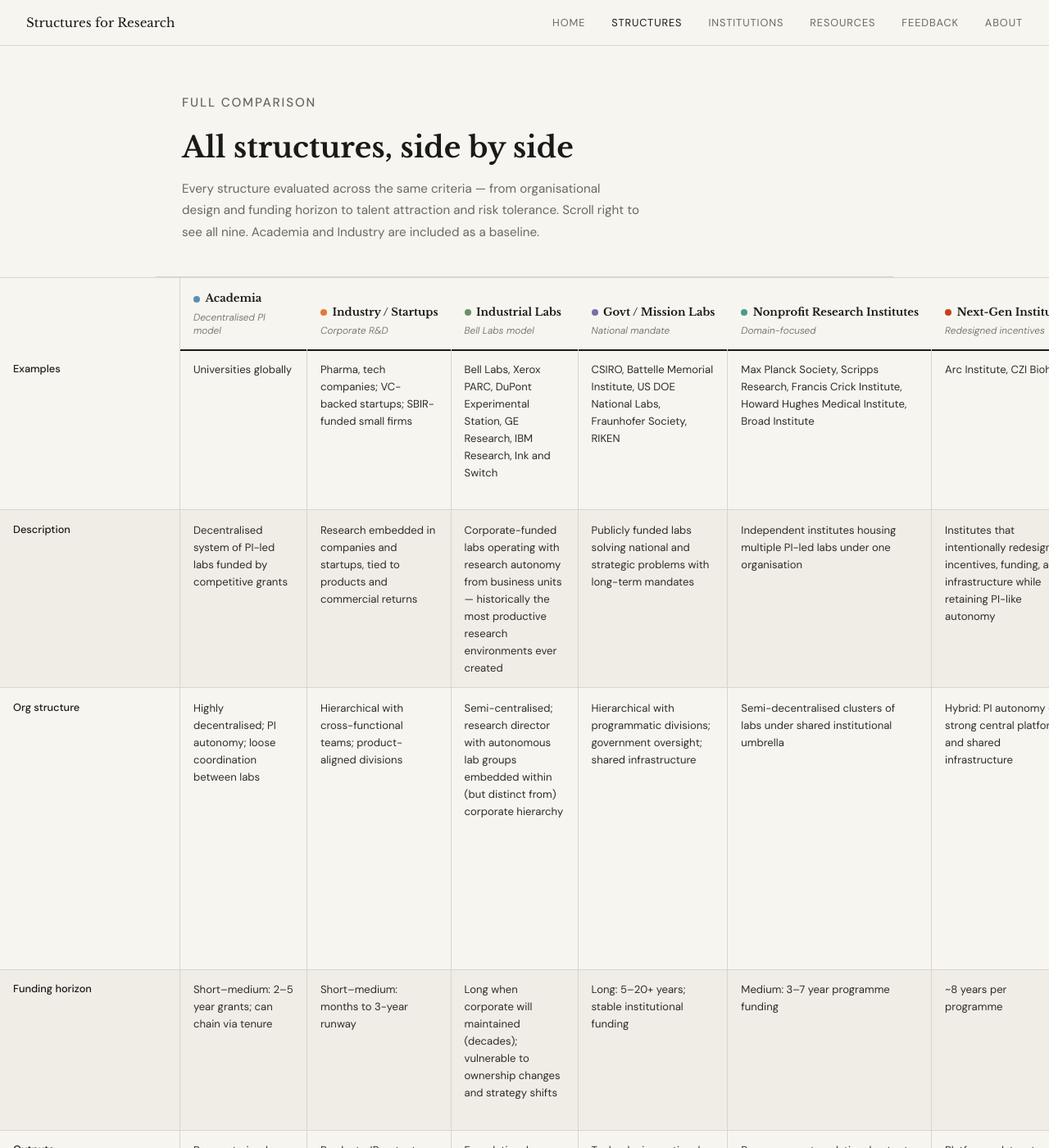
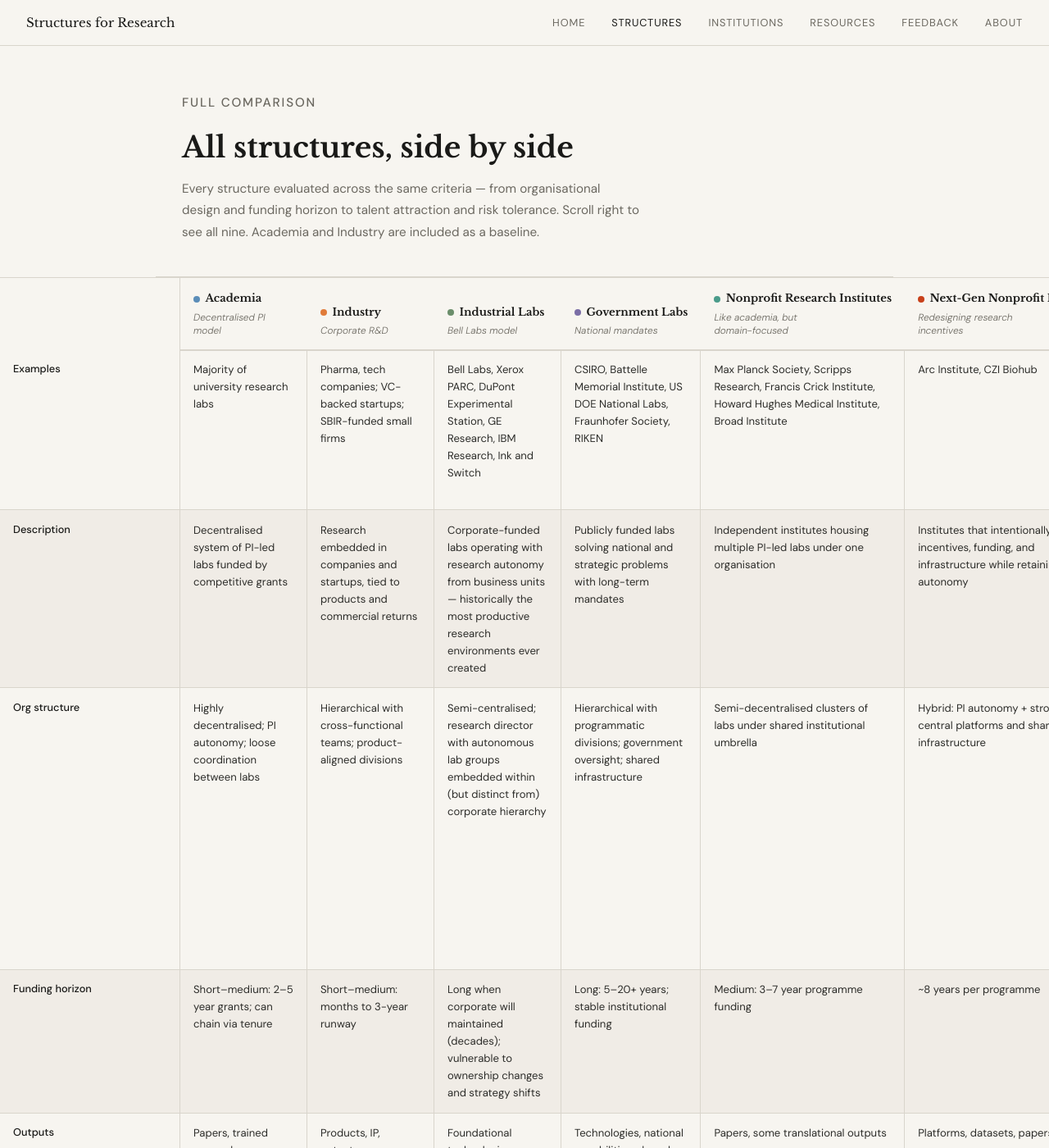
Before and after one commit to biancale4/structuresforresearch.com, a Jekyll site: the page built from structures.html, in a window 1280 px wide and 1400 px high. Shown: the whole window at 82% size. Built offline with Jekyll 4.4.1, drawn with Linux system fonts in a browser that asks for light colours.

Commit message:
Update structures.html

```diff
--- a/structures.html
+++ b/structures.html
@@ -10,7 +10,7 @@
   .page-header { max-width: 900px; }
   .table-outer { overflow-x: auto; border-top: 1px solid var(--rule); }
   table { border-collapse: separate; border-spacing: 0; min-width: 1400px; width: 100%; font-size: .82rem; }
-  thead th { background: var(--paper); box-shadow: 0 2px 0 var(--ink); padding: .9rem 1rem; text-align: left; font-family: var(--serif); font-size: .82rem; font-weight: 700; white-space: nowrap; vertical-align: bottom; }
+  thead th { background: var(--paper); box-shadow: 0 2px 0 var(--rule); padding: .9rem 1rem; text-align: left; font-family: var(--serif); font-size: .82rem; font-weight: 700; white-space: nowrap; vertical-align: bottom; }
   thead th:first-child { position: sticky; left: 0; z-index: 50; background: var(--paper); min-width: 170px; border-right: 1px solid var(--rule); }
   thead th .th-sub { display: block; font-family: var(--sans); font-weight: 300; font-style: italic; font-size: .74rem; color: var(--muted); margin-top: .2rem; white-space: normal; max-width: 140px; line-height: 1.4; }
   .dot { display: inline-block; width: 8px; height: 8px; border-radius: 50%; margin-right: .4rem; vertical-align: middle; }
@@ -37,20 +37,20 @@
       <tr>
         <th></th>
         <th><span class="dot" style="background:#5b8db8"></span>Academia<span class="th-sub">Decentralised PI model</span></th>
-        <th><span class="dot" style="background:#e07b39"></span>Industry / Startups<span class="th-sub">Corporate R&amp;D</span></th>
+        <th><span class="dot" style="background:#e07b39"></span>Industry<span class="th-sub">Corporate R&amp;D</span></th>
         <th><span class="dot" style="background:#6b8e6b"></span>Industrial Labs<span class="th-sub">Bell Labs model</span></th>
-        <th><span class="dot" style="background:#7b6ea6"></span>Govt / Mission Labs<span class="th-sub">National mandate</span></th>
-        <th><span class="dot" style="background:#4a9b8a"></span>Nonprofit Research Institutes<span class="th-sub">Domain-focused</span></th>
-        <th><span class="dot" style="background:#c8401a"></span>Next-Gen Institutes<span class="th-sub">Redesigned incentives</span></th>
-        <th><span class="dot" style="background:#2d7d9a"></span>FROs<span class="th-sub">Focused Research Orgs</span></th>
-        <th><span class="dot" style="background:#b5882d"></span>BBNs / FRCs<span class="th-sub">Frontier Research Contracts</span></th>
-        <th><span class="dot" style="background:#6b4e8a"></span>ARPA-style Orgs<span class="th-sub">Programme-managed</span></th>
+        <th><span class="dot" style="background:#7b6ea6"></span>Government Labs<span class="th-sub">National mandates</span></th>
+        <th><span class="dot" style="background:#4a9b8a"></span>Nonprofit Research Institutes<span class="th-sub">Like academia, but domain-focused</span></th>
+        <th><span class="dot" style="background:#c8401a"></span>Next-Gen Nonprofit Institutes<span class="th-sub">Redesigning research incentives</span></th>
+        <th><span class="dot" style="background:#2d7d9a"></span>Focused Research Organizations<span class="th-sub">Scientific infrastructure labs</span></th>
+        <th><span class="dot" style="background:#b5882d"></span>BBNs<span class="th-sub">Frontier Research Contracts</span></th>
+        <th><span class="dot" style="background:#6b4e8a"></span>ARPA-style Orgs<span class="th-sub">Program manager–led R&D</span></th>
       </tr>
     </thead>
     <tbody>
       <tr>
         <td>Examples</td>
-        <td>Universities globally</td>
+        <td>Majority of university research labs</td>
         <td>Pharma, tech companies; VC-backed startups; SBIR-funded small firms</td>
         <td>Bell Labs, Xerox PARC, DuPont Experimental Station, GE Research, IBM Research, Ink and Switch</td>
         <td>CSIRO, Battelle Memorial Institute, US DOE National Labs, Fraunhofer Society, RIKEN</td>
```
